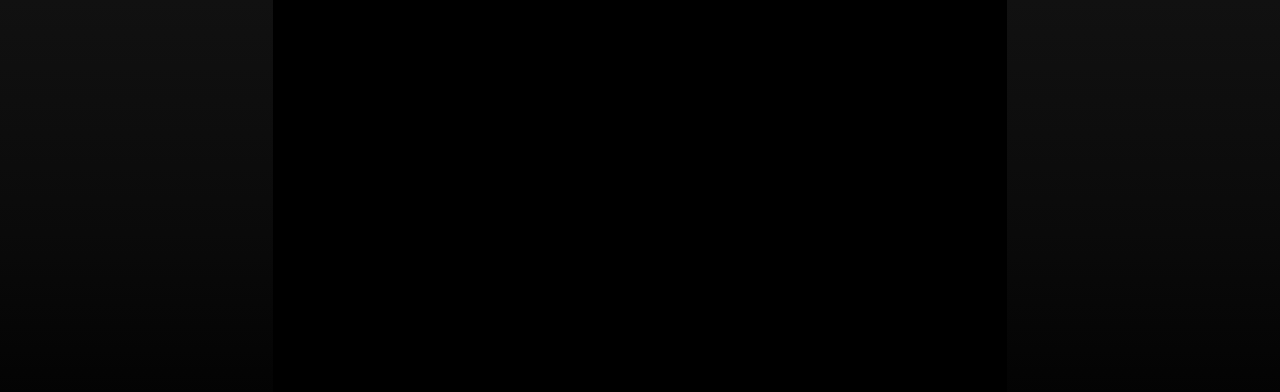
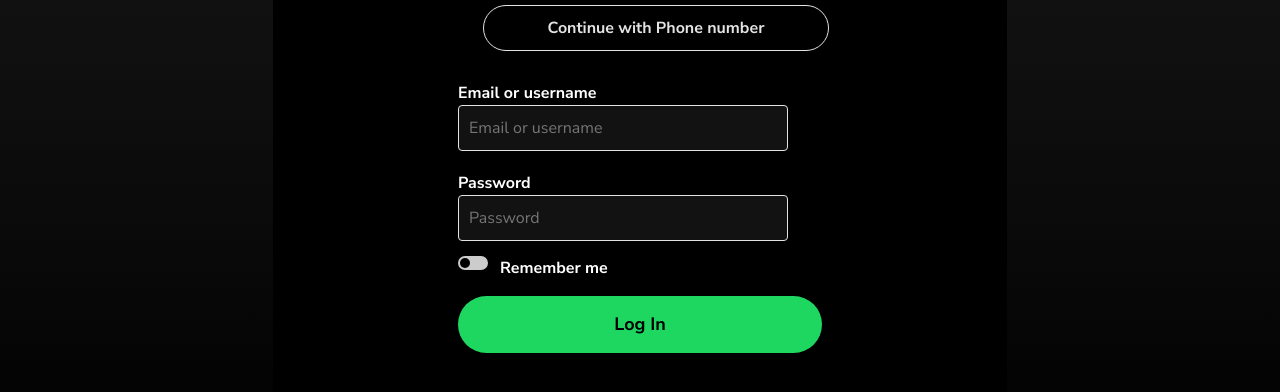
Before and after one commit to sanchitpahurkar/FrontEnd-Project-A, a plain HTML site: page login.html in a window 1280 px wide. Shown: the part 566-958 px from the top of the page. Drawn offline with nearby package versions, Linux system fonts and the light colour scheme.

Commit message:
all my code if fuckedup

```diff
--- a/login.css
+++ b/login.css
@@ -43,6 +43,7 @@
     display: flex;
     flex-direction: column;
     align-items: center;
+    justify-content: center;
 }
 
 .login-title {
@@ -99,3 +100,113 @@
     padding: 0;
     margin: 0;
 }
+
+.email-login {
+    display: flex;
+    flex-direction: column;
+    color: #ffffff;
+}
+
+.credential-input {
+    background-color: #121212;
+    border: 0.01px solid #e3e3e3;
+    padding: 10px;
+    width: 330px;
+    color: #ffffff;
+    border-radius: 4px;
+}
+
+.email,
+.pass {
+    display: flex;
+    flex-direction: column;
+    margin: 10px 0px;
+    font-size: medium;
+    font-weight: bold;
+}
+
+.switch {
+    position: relative;
+    display: inline-block;
+    width: 30px;
+    height: 14px;
+}
+
+/* Hide default HTML checkbox */
+.switch input {
+    opacity: 0;
+    width: 0;
+    height: 0;
+}
+
+/* The slider */
+.slider {
+    position: absolute;
+    cursor: pointer;
+    top: 0;
+    left: 0;
+    right: 0;
+    bottom: 0;
+    background-color: #ccc;
+    -webkit-transition: .4s;
+    transition: .4s;
+}
+
+.slider:before {
+    position: absolute;
+    content: "";
+    height: 10px;
+    width: 10px;
+    left: 2px;
+    bottom: 2px;
+    background-color: black;
+    -webkit-transition: .4s;
+    transition: .4s;
+}
+
+input:checked+.slider {
+    background-color: #1ed760;
+}
+
+input:focus+.slider {
+    box-shadow: 0 0 1px #1ed760;
+}
+
+input:checked+.slider:before {
+    -webkit-transform: translateX(15px);
+    -ms-transform: translateX(15px);
+    transform: translateX(15px);
+}
+
+/* Rounded sliders */
+.slider.round {
+    border-radius: 34px;
+}
+
+.slider.round:before {
+    border-radius: 50%;
+}
+
+.toggle {
+    display: flex;
+    margin-top: 5px;
+}
+
+.toggle p {
+    margin-left: 12px;
+    font-size: medium;
+    font-weight: bold;
+}
+
+.login-button {}
+
+.login-button button {
+    background-color: #1ed760;
+    width: 364px;
+    padding: 15px;
+    border: none;
+    border-radius: 50px;
+    color: #000000;
+    font-weight: bold;
+    font-size: large;
+}
--- a/login.html
+++ b/login.html
@@ -53,6 +53,26 @@
                     </li>
                 </ul>
             </div>
+            <div class="email-login">
+                <div class="email">
+                    Email or username
+                    <input type="text" placeholder="Email or username" class="credential-input">
+                </div>
+                <div class="pass">
+                    Password
+                    <input type="password" placeholder="Password" class="credential-input">
+                </div>
+                <div class="toggle">
+                    <label class="switch">
+                        <input type="checkbox">
+                        <span class="slider round"></span>
+                    </label>
+                    <p>Remember me</p>
+                </div>
+                <div class="login-button">
+                    <button>Log In</button>
+                </div>
+            </div>
         </div>
     </div>
 </body>
```
